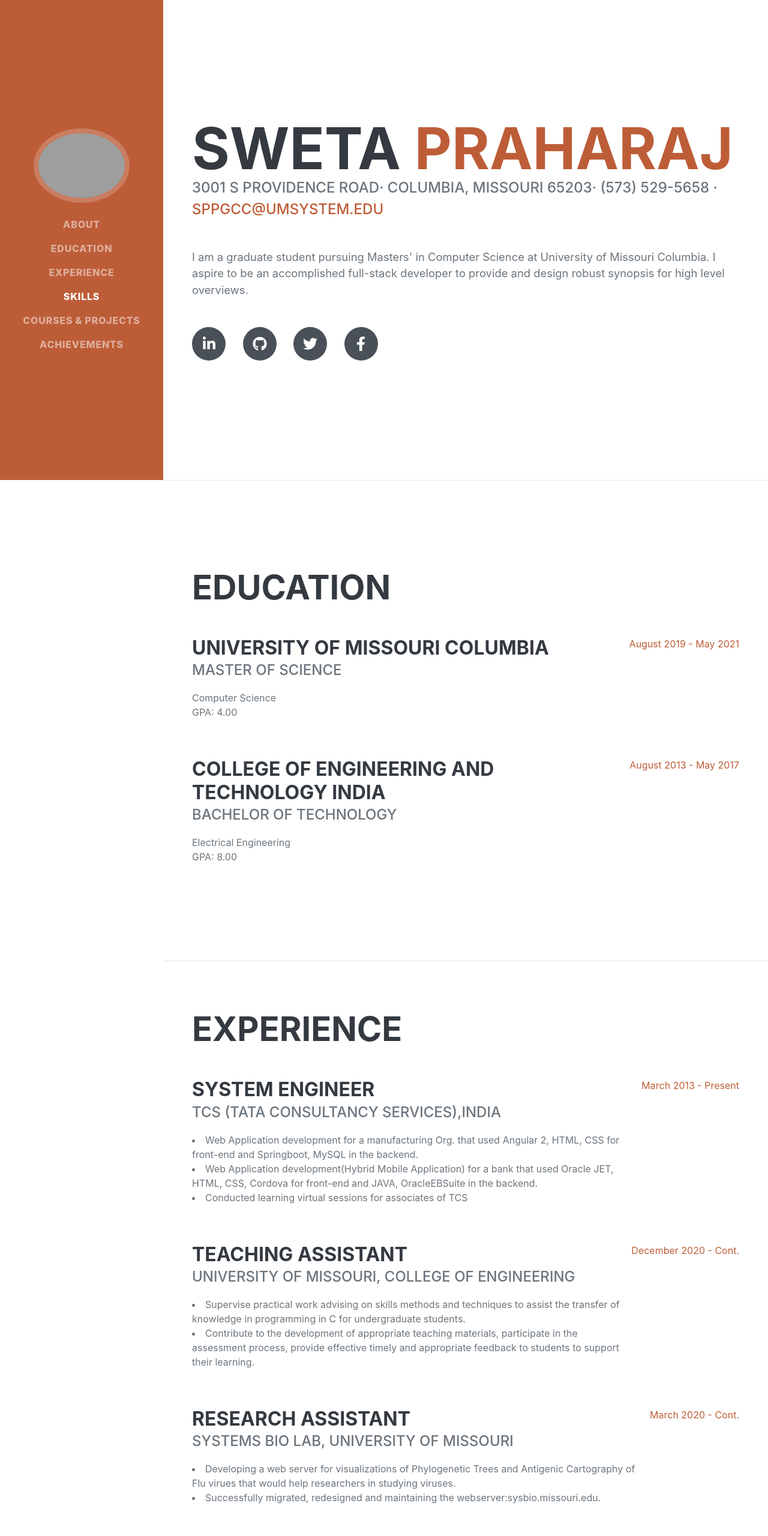
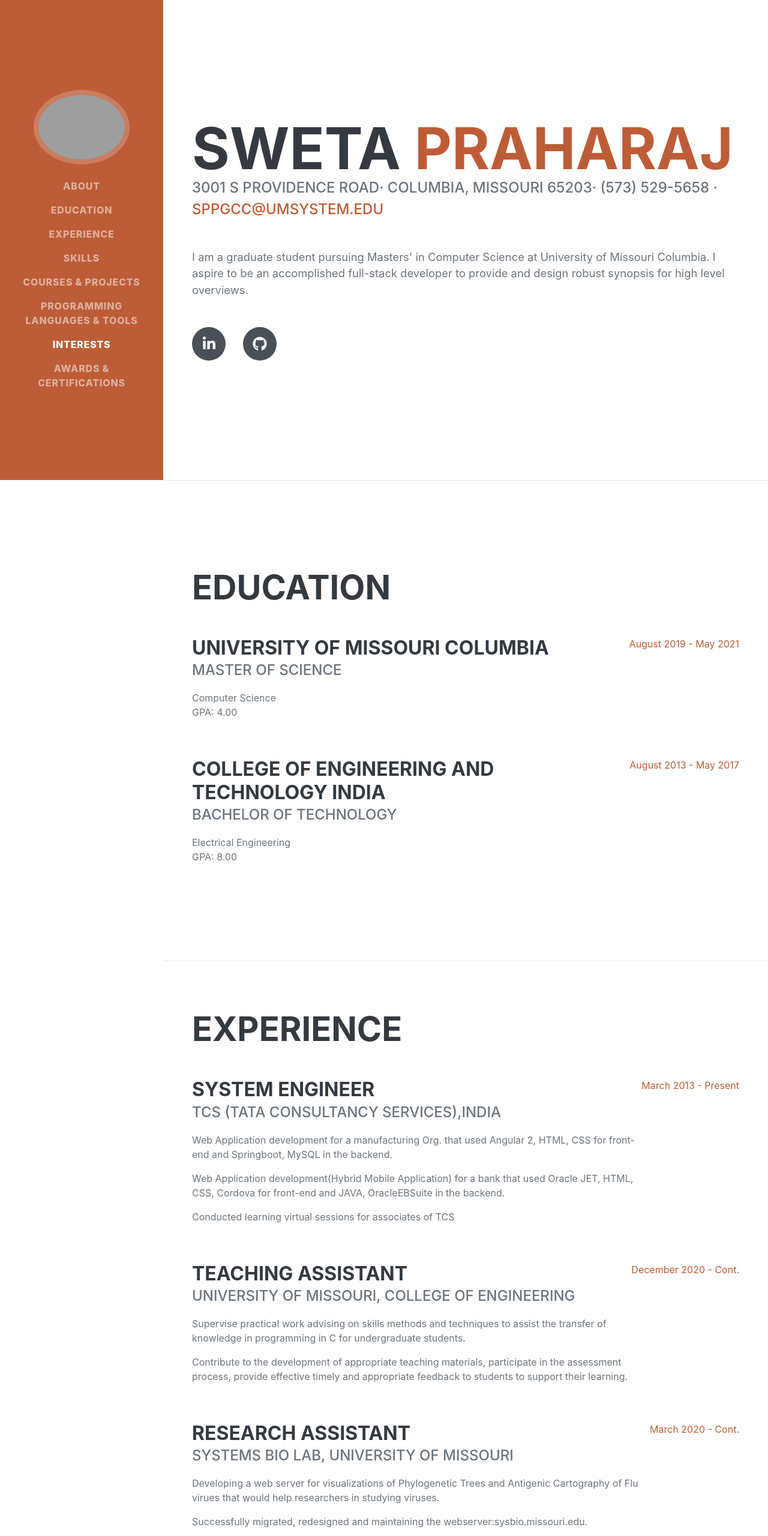
Before and after one commit to SwetaPMizzou/SwetaPMizzou.github.io, a plain HTML site: page index.html in a window 1280 px wide. Shown: the top 2560 px of the page at 60% size. Drawn offline with nearby package versions, Linux system fonts and the light colour scheme; grey boxes are pictures that could not be loaded; a web font is replaced by a local one.

Commit message:
added content

```diff
--- a/index.html
+++ b/index.html
@@ -31,7 +31,10 @@
                     <li class="nav-item"><a class="nav-link js-scroll-trigger" href="#experience">Experience</a></li>
                     <li class="nav-item"><a class="nav-link js-scroll-trigger" href="#skills">Skills</a></li>
                     <li class="nav-item"><a class="nav-link js-scroll-trigger" href="#courses">Courses & Projects</a></li>
-                    <li class="nav-item"><a class="nav-link js-scroll-trigger" href="#achievements">Achievements</a></li>
+                    <li class="nav-item"><a class="nav-link js-scroll-trigger" href="#langs">Programming Languages & Tools</a></li>
+                    <li class="nav-item"><a class="nav-link js-scroll-trigger" href="#interests">Interests</a></li>
+                    <li class="nav-item"><a class="nav-link js-scroll-trigger" href="#achievements">Awards & Certifications</a></li>
+
                 </ul>
             </div>
         </nav>
@@ -50,10 +53,8 @@
                     </div>
                     <p class="lead mb-5">I am a graduate student pursuing Masters' in Computer Science at University of Missouri Columbia. I aspire to be an accomplished full-stack developer to provide and design robust synopsis for high level overviews.</p>
                     <div class="social-icons">
-                        <a class="social-icon" href="#"><i class="fab fa-linkedin-in"></i></a>
-                        <a class="social-icon" href="#"><i class="fab fa-github"></i></a>
-                        <a class="social-icon" href="#"><i class="fab fa-twitter"></i></a>
-                        <a class="social-icon" href="#"><i class="fab fa-facebook-f"></i></a>
+                        <a class="social-icon" href="https://www.linkedin.com/in/sweta-praharaj/"><i class="fab fa-linkedin-in"></i></a>
+                        <a class="social-icon" href="https://github.com/SwetaPMizzou/"><i class="fab fa-github"></i></a>
                     </div>
                 </div>
             </section>
@@ -91,9 +92,9 @@
                         <div class="flex-grow-1">
                             <h3 class="mb-0">System Engineer</h3>
                             <div class="subheading mb-3">TCS (Tata Consultancy Services),India</div>
-                            <p><li>Web Application development for a manufacturing Org. that used Angular 2, HTML, CSS for front-end and Springboot, MySQL in the backend.</li>
-                                <li>Web Application development(Hybrid Mobile Application) for a bank that used Oracle JET, HTML, CSS, Cordova for front-end and JAVA, OracleEBSuite in the backend.</li>
-                                <li>Conducted learning virtual sessions for associates of TCS </li></p>
+                            <p>Web Application development for a manufacturing Org. that used Angular 2, HTML, CSS for front-end and Springboot, MySQL in the backend.</p>
+                                <p>Web Application development(Hybrid Mobile Application) for a bank that used Oracle JET, HTML, CSS, Cordova for front-end and JAVA, OracleEBSuite in the backend.</p>
+                                <p>Conducted learning virtual sessions for associates of TCS </p>
                         </div>
                         <div class="flex-shrink-0"><span class="text-primary">March 2013 - Present</span></div>
                     </div>
@@ -101,10 +102,10 @@
                         <div class="flex-grow-1">
                             <h3 class="mb-0">Teaching Assistant</h3>
                             <div class="subheading mb-3">University of Missouri, College of Engineering</div>
-                            <p><li>Supervise practical work advising on skills methods and techniques to assist the transfer of knowledge
+                          <p>Supervise practical work advising on skills methods and techniques to assist the transfer of knowledge
                                 in programming in C for undergraduate students.
-                                </li>
-                            <li>Contribute to the development of appropriate teaching materials, participate in the assessment process, provide effective timely and appropriate feedback to students to support their learning.</li></p>
+                          </p>
+                            <p>Contribute to the development of appropriate teaching materials, participate in the assessment process, provide effective timely and appropriate feedback to students to support their learning.</p>
                         </div>
                         <div class="flex-shrink-0"><span class="text-primary">December 2020 - Cont.</span></div>
                     </div>
@@ -112,8 +113,8 @@
                         <div class="flex-grow-1">
                             <h3 class="mb-0">Research Assistant</h3>
                             <div class="subheading mb-3">Systems Bio Lab, University of Missouri</div>
-                            <p><li>Developing a web server for visualizations of Phylogenetic Trees and Antigenic Cartography of Flu virues that would help researchers in studying viruses.</li>
-                                <li>Successfully migrated, redesigned and maintaining the webserver:<a href="sysbio.missouri.edu"></a>sysbio.missouri.edu. </li></p>
+                         <p>Developing a web server for visualizations of Phylogenetic Trees and Antigenic Cartography of Flu virues that would help researchers in studying viruses.</p>
+                                <p>Successfully migrated, redesigned and maintaining the webserver:<a href="sysbio.missouri.edu"></a>sysbio.missouri.edu. </p>
                         </div>
                         <div class="flex-shrink-0"><span class="text-primary">March 2020 - Cont.</span></div>
                     </div>
@@ -122,7 +123,7 @@
             </section>
             <hr class="m-0" />
             <!-- Courses-->
-            <section class="resume-section" id="skills">
+            <section class="resume-section" id="courses">
                 <div class="resume-section-content">
                     <h2 class="mb-5">Courses</h2>
                     <div class="d-flex flex-column flex-md-row justify-content-between mb-5">
@@ -159,7 +160,7 @@
             </section>
             <hr class="m-0" />
             <!-- Skills-->
-            <section class="resume-section" id="skills">
+            <section class="resume-section" id="langs">
                 <div class="resume-section-content">
                     <h2 class="mb-5">Skills</h2>
                     <div class="subheading mb-3">Programming Languages & Tools</div>
```
